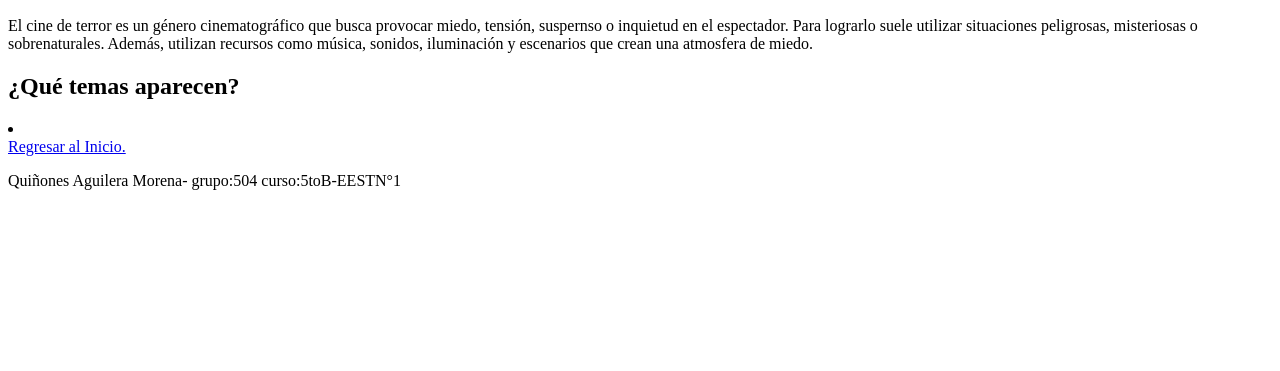
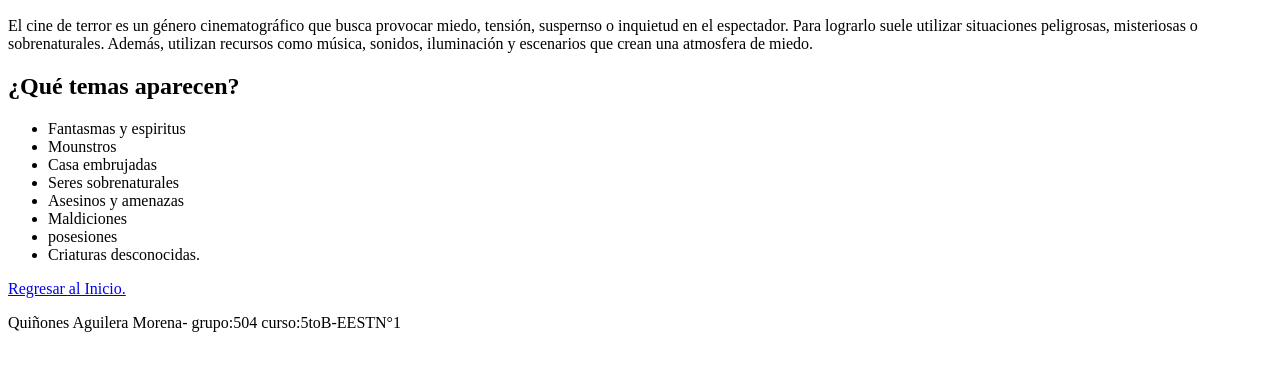
Before and after one commit to morenaqs02/quinonesmorena-ldw-504, a plain HTML site: page intereses.html in a window 1280 px wide. Shown: the part 97-468 px from the top of the page. Drawn offline with Linux system fonts and the light colour scheme.

Commit message:
actualizacion

```diff
--- a/intereses.html
+++ b/intereses.html
@@ -18,9 +18,19 @@
         </section>
         <section>
             <h2>¿Qué temas aparecen?</h2>
-            <li>
+            <ul>
+                <li>Fantasmas y espiritus</li>
+                <li>Mounstros</li>
+                <li>Casa embrujadas</li>
+                <li>Seres sobrenaturales</li>
+                <li>Asesinos y amenazas</li>
+                <li>Maldiciones</li>
+                <li>posesiones</li>
+                <li>Criaturas desconocidas.</li>
+            </ul>
+        </section>
+        <section>
 
-            </li>
         </section>
 
 
```
